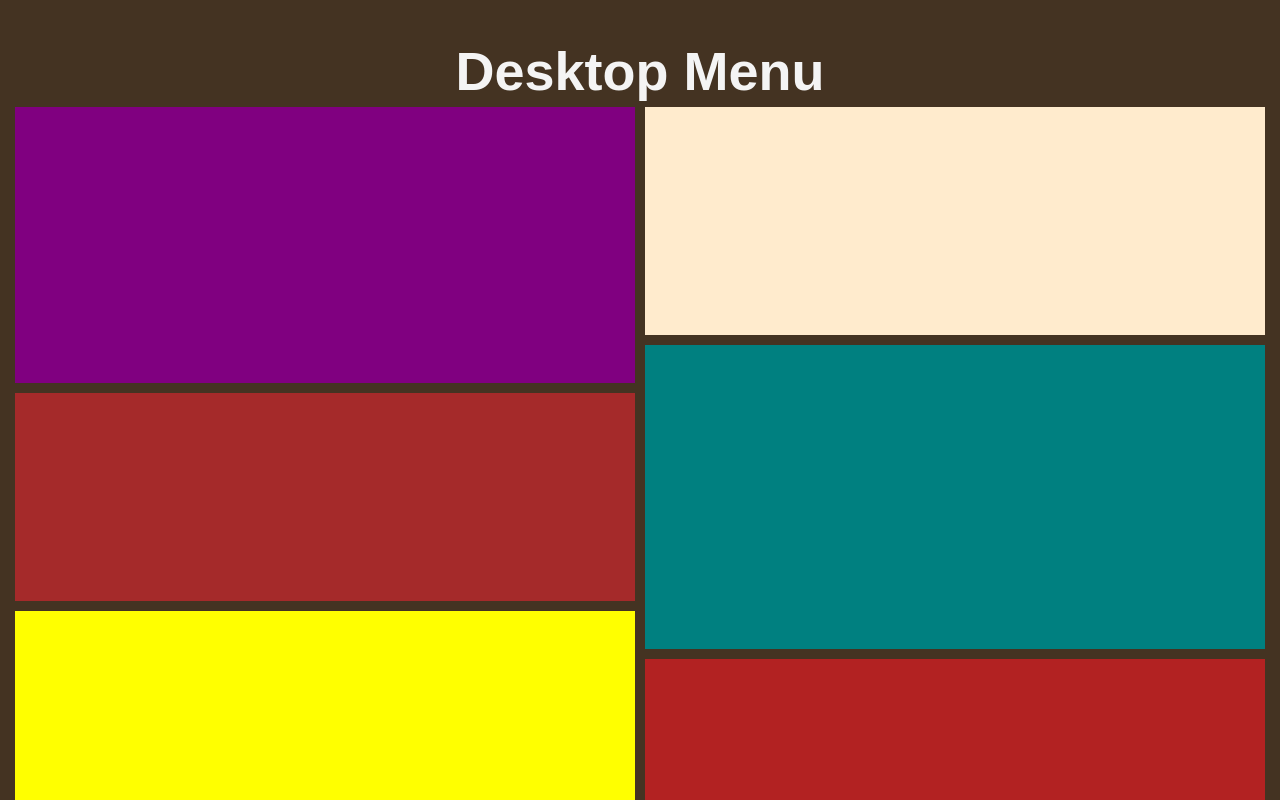
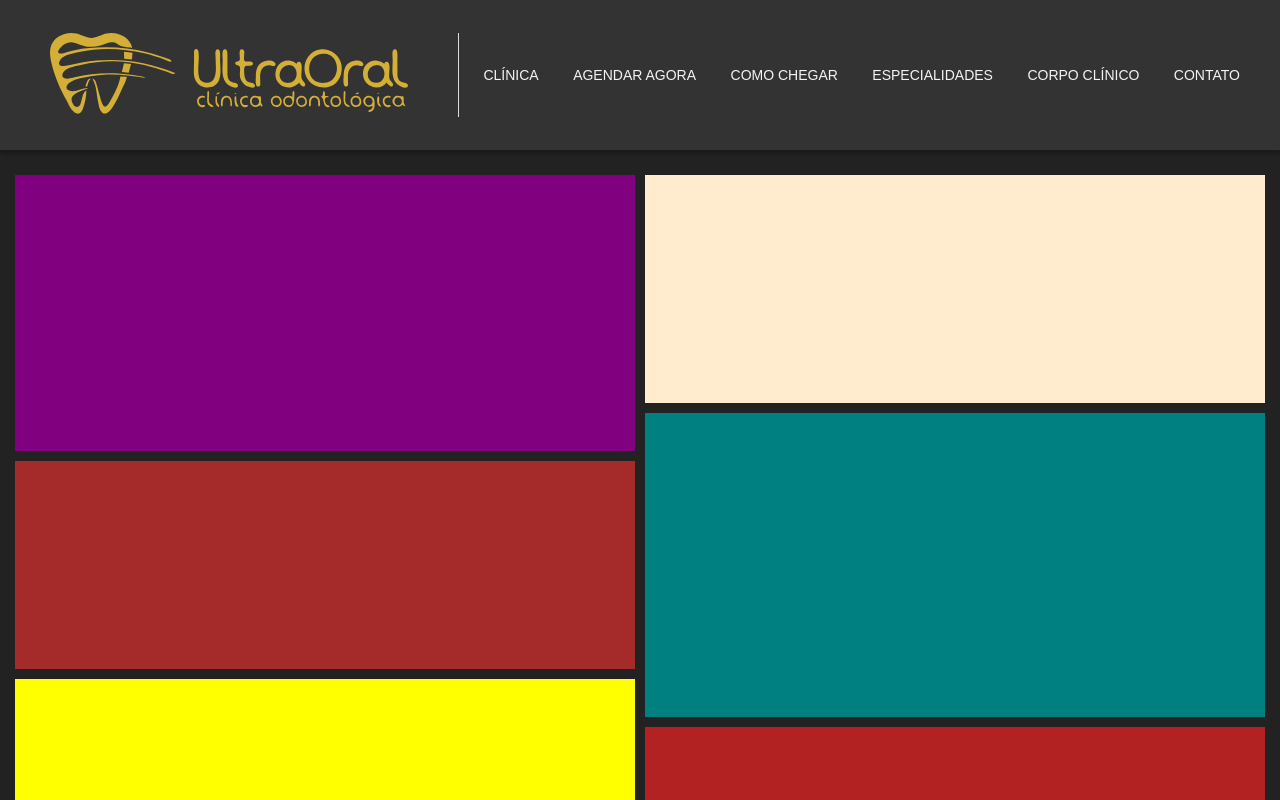
Before and after one commit to victortrindade1/ultraoral-web, a Next.js app: page / in a window 1280 px wide. Shown: the top 800 px of the page. Built offline with nearby package versions, Linux system fonts and the light colour scheme.

Commit message:
styling top menu desktop

```diff
--- a/src/components/TopMenuDesktop/index.tsx
+++ b/src/components/TopMenuDesktop/index.tsx
@@ -1,12 +1,43 @@
 import React from 'react'
+import Image from 'next/image'
+import Link from 'next/link'
+import Logo from '../../assets/logo_ultraoral_gold.svg'
 
-// import { Container } from './styles';
+import { Container, Navigation, LogoContainer } from './styles'
 
 const TopMenuDesktop: React.FC = () => {
   return (
-    <div>
-      <h1>Desktop Menu</h1>
-    </div>
+    <Container>
+      <nav>
+        <Navigation>
+          <Link href={'/'}>
+            <a>
+              <LogoContainer>
+                <Image src={Logo} alt={'logo'} />
+              </LogoContainer>
+            </a>
+          </Link>
+          <Link href={'/'}>
+            <a>CLÍNICA</a>
+          </Link>
+          <Link href={'/'}>
+            <a>AGENDAR AGORA</a>
+          </Link>
+          <Link href={'/'}>
+            <a>COMO CHEGAR</a>
+          </Link>
+          <Link href={'/'}>
+            <a>ESPECIALIDADES</a>
+          </Link>
+          <Link href={'/'}>
+            <a>CORPO CLÍNICO</a>
+          </Link>
+          <Link href={'/'}>
+            <a>CONTATO</a>
+          </Link>
+        </Navigation>
+      </nav>
+    </Container>
   )
 }
 
--- a/src/components/TopMenuDesktop/styles.ts
+++ b/src/components/TopMenuDesktop/styles.ts
@@ -0,0 +1,52 @@
+import styled from 'styled-components'
+
+export const Container = styled.div`
+  background: ${props => props.theme.colors.dark};
+  box-shadow: 0px 4px 4px rgba(0, 0, 0, 0.25);
+
+  width: 100%;
+  height: 100%;
+  min-height: 150px;
+
+  display: flex;
+  align-items: center;
+
+  nav {
+    width: 100%;
+  }
+`
+
+export const Navigation = styled.div`
+  display: flex;
+  align-items: center;
+  justify-content: space-between;
+  padding-right: 30px;
+
+  a:first-child {
+    padding: 0px 50px 0px 50px;
+    border-right: 1px solid #dddddd;
+    display: block;
+    text-align: center;
+    img {
+      height: 40px;
+      width: auto;
+    }
+  }
+  a {
+    font-size: 14px;
+    color: ${props => props.theme.colors.text};
+    padding: 0px 10px 0px 10px;
+    text-decoration: none;
+    transition: color 0.8s;
+    text-align: center;
+
+    &:hover {
+      color: ${props => props.theme.colors.gold};
+    }
+    &.active {
+      color: ${props => props.theme.colors.gold};
+    }
+  }
+`
+
+export const LogoContainer = styled.div``
--- a/src/components/Topmenu/styles.ts
+++ b/src/components/Topmenu/styles.ts
@@ -5,5 +5,9 @@ interface IContainer {
 }
 
 export const Container = styled.div<IContainer>`
-  margin-bottom: ${props => (props.isBreakingpoint ? '50px' : '0px')};
+  margin-bottom: ${props => (props.isBreakingpoint ? '50px' : '20px')};
+  background: ${props => props.theme.colors.dark};
+  width: 100%;
+  display: flex;
+  align-items: center;
 `
--- a/src/styles/global.ts
+++ b/src/styles/global.ts
@@ -15,8 +15,8 @@ export default createGlobalStyle<{ theme: Theme }>`
   }
 
   body {
-    /* background: ${props => props.theme.colors.background}; */
-    background: #432;
+    background: ${props => props.theme.colors.background};
+
     color: ${props => props.theme.colors.text};
     font: 400 16px Roboto, sans-serif;
     -webkit-font-smoothing: antialiased !important;
```
Also changed, not shown: src/assets/logo_ultraoral_gold.svg.
